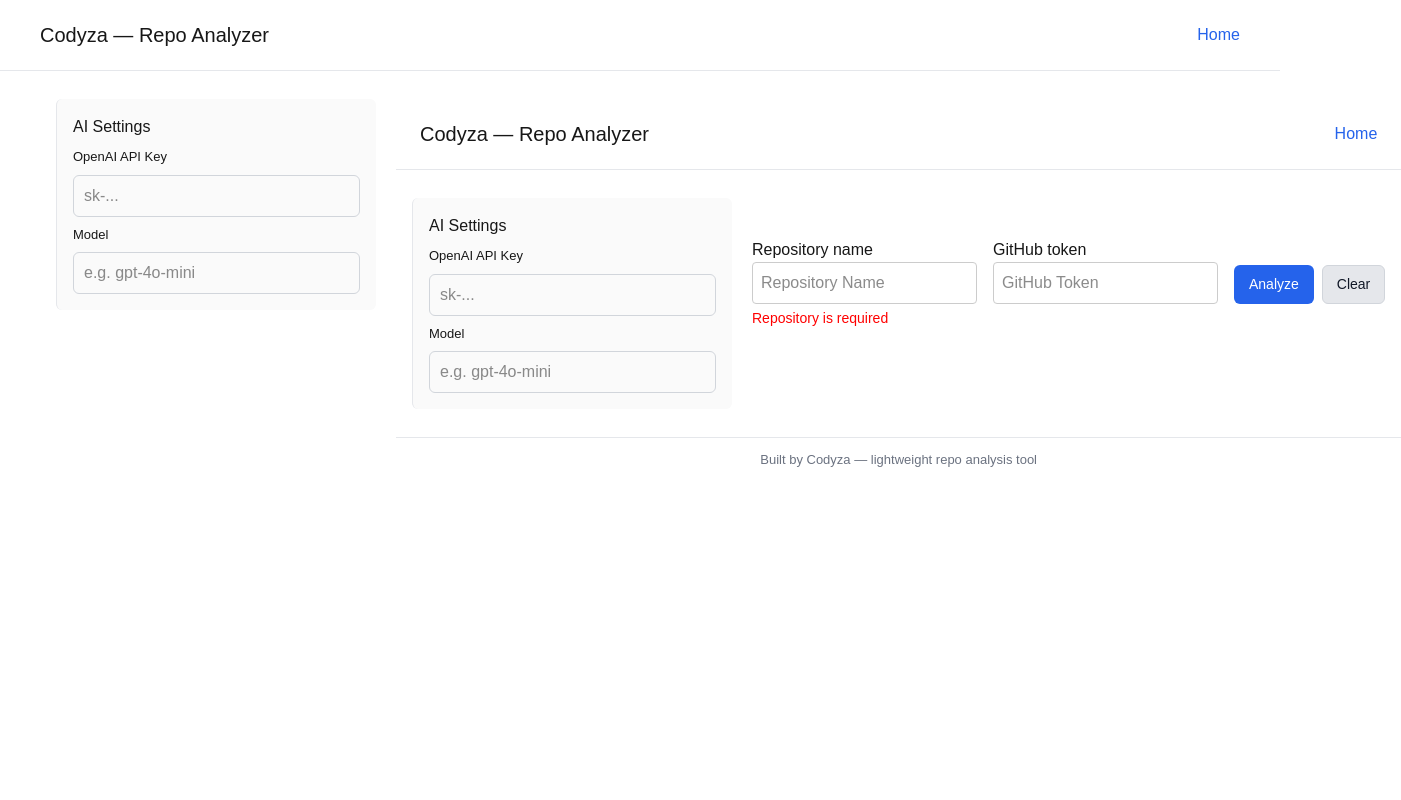
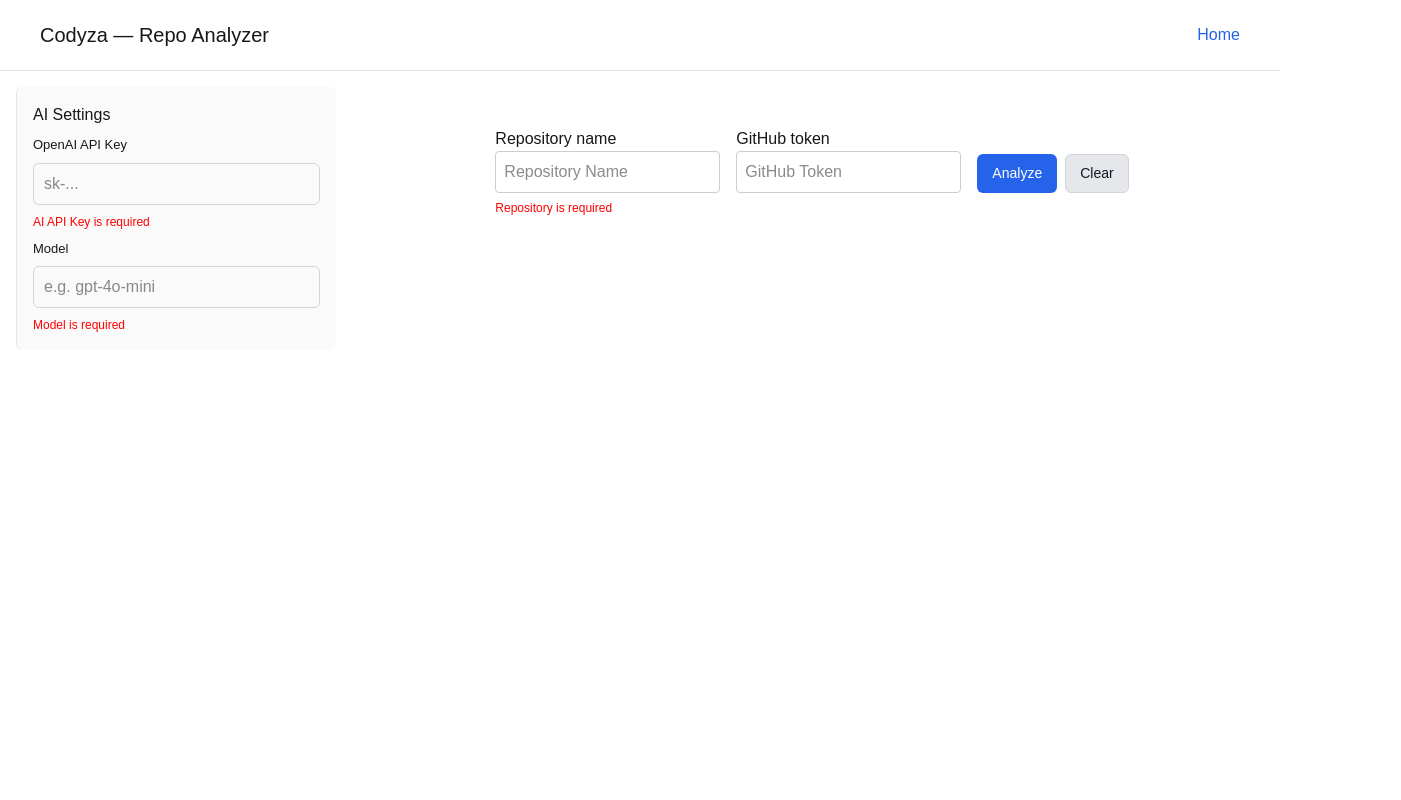
Before and after one commit to insonia78/Codyza-Project-Autopsy, a Next.js app in the folder app/: page /Home in a window 1280 px wide. Both pictures are taken after a click on the button "Analyze". Shown: the top 800 px of the page, 1401 px wide, since content can reach past the window. Built offline with nearby package versions, Linux system fonts and the light colour scheme.

Commit message:
fixed use ref problem

```diff
--- a/app/app/Home/layout.tsx
+++ b/app/app/Home/layout.tsx
@@ -1,38 +1,18 @@
-import React from 'react'
-import AiTokenFieldsComponent from '../components/AiTokenFieldsComponent'
-import Link from 'next/link'
+
 
 type Props = {
 	children: React.ReactNode
 }
 
 export default function HomeLayout({ children }: Props) {
+
 	return (
 		<div style={{ minHeight: '100vh', display: 'flex', flexDirection: 'column' }}>
-			<header style={{ padding: '20px 24px', borderBottom: '1px solid #e5e7eb', background: '#fff' }}>
-				<div style={{ maxWidth: 1200, margin: '0 auto', display: 'flex', alignItems: 'center', justifyContent: 'space-between' }}>
-					<h1 style={{ margin: 0, fontSize: 20 }}>Codyza — Repo Analyzer</h1>
-					<nav aria-label="Main navigation">
-						<Link href="/" style={{ marginLeft: 12, color: '#2563eb', textDecoration: 'none' }}>Home</Link>
-					</nav>
-				</div>
-			</header>
+			<section style={{ flex: 1 }}>
+				{children}
+			</section>
+		</div>
 
-			<div style={{ display: 'flex', gap: 20, maxWidth: 1200, margin: '28px auto', padding: '0 16px', width: '100%' }}>
 
-				<aside style={{ width: 320 }}>
-					<AiTokenFieldsComponent />
-				</aside>
-				<main style={{ flex: 1 }}>
-					{children}
-				</main>
-			</div>
-
-			<footer style={{ borderTop: '1px solid #e5e7eb', padding: '12px 24px', background: '#fff' }}>
-				<div style={{ maxWidth: 1200, margin: '0 auto', textAlign: 'center', fontSize: 13, color: '#6b7280' }}>
-					Built by Codyza — lightweight repo analysis tool
-				</div>
-			</footer>
-		</div>
 	)
 }
--- a/app/app/Home/page.tsx
+++ b/app/app/Home/page.tsx
@@ -1,13 +1,17 @@
+
+import AiTokenFieldsComponent from '../components/AiTokenFieldsComponent'
 import { HomePageFeature } from '../feature/HomePageFeature'
-
-import HomeLayout from './layout'
+import styles from './styles.module.css'
 
 const HomePage = () => {
   return (
-    <div>
-      <HomeLayout>
+    <div className={styles.row}>
+      <aside className={styles.sidebar}>
+        <AiTokenFieldsComponent />
+      </aside>
+      <main className={styles.main}>
         <HomePageFeature />
-      </HomeLayout>
+      </main>
     </div>
   )
 }
--- /dev/null
+++ b/app/app/Home/styles.module.css
@@ -0,0 +1,17 @@
+.row{
+  display:flex;
+  flex-direction:row;
+  align-items:flex-start;
+  gap:24px;
+  padding:16px;
+}
+
+.sidebar{
+  width:320px;
+  flex:0 0 320px;
+}
+
+.main{
+  flex:1 1 auto;
+  min-width:0;
+}
--- a/app/app/components/AiTokenFieldsComponent/index.tsx
+++ b/app/app/components/AiTokenFieldsComponent/index.tsx
@@ -1,12 +1,28 @@
 "use client"
 
-import { useAppDispatch, useAppSelector } from '../../../lib/hooks'
-import { setAiApiKey, setAiModel } from '../../../lib/features/homepageslice'
+// import { setValue } from '@/lib/features/homepageslice';
+import { useAppSelector } from '../../../lib/hooks'
+import { setValue} from '../../../lib/features/homepageslice'
+import {useRef,useEffect} from 'react';
 
 export default function AiTokenFieldsComponent() {
-  const dispatch = useAppDispatch()
-  const aiApiKey = useAppSelector((s) => s.homePage?.aiApiKey || '')
-  const aiModel = useAppSelector((s) => s.homePage?.aiModel || '')
+
+  const aiApiKeyRef = useRef<HTMLInputElement | null>(null);
+  const modelRef = useRef<HTMLInputElement | null>(null);
+  // const dispatch = useAppDispatch();
+  const errors = useAppSelector(state => state.homePage.errors);
+  // const value = useAppSelector(state => state.homePage.value);
+
+
+
+  useEffect(() => {
+    // This runs only on the client after hydration
+
+
+          setValue({ key: 'aiApiKey', value: aiApiKeyRef });
+          setValue({ key: 'aiModel', value: modelRef });
+
+  }, []);
 
 
   return (
@@ -15,19 +31,20 @@ export default function AiTokenFieldsComponent() {
       <div style={{ display: 'flex', flexDirection: 'column', gap: 8 }}>
         <label style={{ fontSize: 13 }}>OpenAI API Key</label>
         <input
-          value={aiApiKey}
-          onChange={(e) => dispatch(setAiApiKey(e.target.value))}
+
+          ref={aiApiKeyRef}
           placeholder="sk-..."
           style={{ padding: '8px 10px', borderRadius: 6, border: '1px solid #d1d5db' }}
         />
-
+        {errors?.aiApiKey && <span style={{ color: 'red', fontSize: 12 }}>{errors.aiApiKey}</span>}
         <label style={{ fontSize: 13 }}>Model</label>
         <input
-          value={aiModel}
-          onChange={(e) => dispatch(setAiModel(e.target.value))}
+
+          ref={modelRef}
           placeholder="e.g. gpt-4o-mini"
           style={{ padding: '8px 10px', borderRadius: 6, border: '1px solid #d1d5db' }}
         />
+        {errors?.aiModel && <span style={{ color: 'red', fontSize: 12 }}>{errors.aiModel}</span>}
       </div>
     </aside>
   )
--- a/app/app/feature/HomePageFeature/functions.tsx
+++ b/app/app/feature/HomePageFeature/functions.tsx
@@ -1,29 +1,39 @@
 'use client'
-import { setRepositoryName, setGitHubToken } from '@/lib/features/homepageslice';
+import { setErrors, setValue } from '@/lib/features/homepageslice';
 import schema from './validator'
 
 export function handleAnalyze(
     e: React.MouseEvent<HTMLButtonElement>,
     dispatch: any,
-    repositoryNameRef: any,
-    githubTokenRef: any
+    value: any,
 ) {
     e.preventDefault()
 
-    const repositoryName = repositoryNameRef?.current?.value ?? ''
-    const githubToken = githubTokenRef?.current?.value ?? ''
-
-    const errors = validateHomeForm({ repositoryName, githubToken })
+    const repositoryName = value.repositoryName?.current?.value ?? ''
+    const githubToken = value.githubToken?.current?.value ?? ''
+    const aiApiKey = value.aiApiKey?.current?.value ?? ''
+    const model = value.aiModel?.current?.value ?? ''
+    const errors = validateHomeForm({ repositoryName, githubToken, aiApiKey, model })
+    console.log(errors);
     if (errors.length > 0) {
+        dispatch(setErrors({
+          repositoryName: errors.find((e: string) => e.includes('Repository')),
+          githubToken: errors.find((e: string) => e.includes('GitHub token')),
+          aiApiKey: errors.find((e: string) => e.includes('AI API Key')),
+          aiModel: errors.find((e: string) => e.includes('Model'))
+        }))
          return errors
     }
-
-    dispatch(setRepositoryName(repositoryName))
-    dispatch(setGitHubToken(githubToken))
+    dispatch(setErrors({
+          repositoryName: '',
+          githubToken: '',
+          aiApiKey: '',
+          aiModel: ''
+        }))
     return []
 }
 
-export function validateHomeForm(values: { repositoryName?: string; githubToken?: string | null }) {
+export function validateHomeForm(values: { repositoryName?: string; githubToken?: string | null; aiApiKey?: string; model?: string }) {
   try {
     schema.validateSync(values, { abortEarly: false })
     return [] as string[]
--- a/app/app/feature/HomePageFeature/index.tsx
+++ b/app/app/feature/HomePageFeature/index.tsx
@@ -1,18 +1,31 @@
 "use client"
-import React, { useRef, useState } from 'react'
+import React, { useEffect, useRef, useState } from 'react'
 import styles from './css/styles.module.css'
-import { useAppDispatch } from '../../../lib/hooks'
+import { useAppDispatch, useAppSelector } from '../../../lib/hooks'
 import { handleAnalyze } from './functions'
 import Button from '@/app/components/Ui/Button'
 import { getRepo } from './server/actions'
+import { setErrors, setValue } from '@/lib/features/homepageslice'
 
 
 
 export const HomePageFeature = () => {
     const repositoryNameRef = useRef<HTMLInputElement | null>(null)
     const githubTokenRef = useRef<HTMLInputElement | null>(null)
+    const value = useAppSelector((s) => s.homePage?.value || {})
+    const errors = useAppSelector((s) => s.homePage?.errors || {})
     const dispatch = useAppDispatch();
-    const [errors, setErrors] = useState<string[]>([])
+
+
+     useEffect(() => {
+         // This runs only on the client after hydration
+
+
+               setValue({ key: 'repositoryName', value: repositoryNameRef });
+               setValue({ key: 'githubToken', value: githubTokenRef });
+
+       }, []);
+
 
 
     return (
@@ -26,12 +39,10 @@ export const HomePageFeature = () => {
                     ref={repositoryNameRef}
                     className={styles.input}
                     placeholder="Repository Name"
-                    suppressHydrationWarning
-                    aria-invalid={!!errors.find((e) => e.toLowerCase().includes('repository'))}
-                    aria-describedby={errors.find((e) => e.toLowerCase().includes('repository')) ? 'repository-error' : undefined}
+
                 />
                 <p id="repository-error" className={styles['error-text']} role="alert" aria-live="assertive">
-                    {errors.find((e) => e.toLowerCase().includes('repository'))}
+                    {errors?.repositoryName && <span style={{ color: 'red', fontSize: 12 }}>{errors.repositoryName}</span>}
                 </p>
             </div>
             <div className={styles['github-token-container']}>
@@ -43,12 +54,10 @@ export const HomePageFeature = () => {
                     ref={githubTokenRef}
                     placeholder="GitHub Token"
                     className={styles.input}
-                    suppressHydrationWarning
-                    aria-invalid={!!errors.find((e) => e.toLowerCase().includes('github token'))}
-                    aria-describedby={errors.find((e) => e.toLowerCase().includes('github token')) ? 'githubToken-error' : undefined}
+
                 />
                 <p id="githubToken-error" className={styles['error-text']} role="alert" aria-live="assertive">
-                    {errors.find((e) => e.toLowerCase().includes('github token'))}
+                    {errors?.githubToken && <span style={{ color: 'red', fontSize: 12 }}>{errors.githubToken}</span>}
                 </p>
             </div>
             <div className={styles['button-container']}>
@@ -57,16 +66,10 @@ export const HomePageFeature = () => {
                     type="button"
                     variant="primary"
                     size="md"
-                    suppressHydrationWarning
                     onClick={async (e: React.MouseEvent<HTMLButtonElement>) => {
-                        const result = handleAnalyze(e, dispatch, repositoryNameRef, githubTokenRef)
-                        if (Array.isArray(result) && result.length > 0) {
-                            console.log(result)
-                            setErrors(result)
-                        } else {
-                            setErrors([])
-                            // Call the server action to get the repository
-                            await getRepo(repositoryNameRef?.current?.value, githubTokenRef?.current?.value)
+                        const result = handleAnalyze(e, dispatch, value)
+                        if ( !(Array.isArray(result) && result.length > 0) ) {
+                           await getRepo(repositoryNameRef?.current?.value, githubTokenRef?.current?.value)
                         }
                     }}
                 >
@@ -80,14 +83,19 @@ export const HomePageFeature = () => {
                     size="md"
                     suppressHydrationWarning
                     onClick={(e: React.MouseEvent<HTMLButtonElement>) => {
-                        if (repositoryNameRef?.current) {
-                            repositoryNameRef.current.value = ''
-                        }
-                        if (githubTokenRef?.current) {
-                            githubTokenRef.current.value = ''
-                        }
-                        setErrors([])
-                        repositoryNameRef?.current?.focus()
+
+                            dispatch(setValue({
+                                repositoryName: '',
+                                githubToken: '',
+                                aiApiKey: '',
+                                aiModel: ''
+                            }))
+                            dispatch(setErrors({
+                                repositoryName: '',
+                                githubToken: '',
+                                aiApiKey: '',
+                                aiModel: ''
+                            }))
                     }}
                 >
                     Clear
--- a/app/app/feature/HomePageFeature/validator.ts
+++ b/app/app/feature/HomePageFeature/validator.ts
@@ -1,3 +1,5 @@
+'use client'
+
 import * as yup from 'yup'
 
 const repoRegex = /^[^/\s]+\/[^^/\s]+$/
@@ -23,6 +25,20 @@ const schema = yup.object({
       if (!val) return true
       return val.length >= 10
     }),
+  aiApiKey: yup
+    .string()
+    .required('AI API Key is required')
+    .test('min-if-present', 'AI API Key must be at least 10 characters', (val) => {
+      if (!val) return true
+      return val.length >= 10
+    }),
+  model: yup
+    .string()
+    .required('Model is required')
+    .test('min-if-present', 'Model must be at least 3 characters', (val) => {
+      if (!val) return true
+      return val.length >= 3
+    }),
 })
 
 
--- a/app/lib/features/homepageslice.ts
+++ b/app/lib/features/homepageslice.ts
@@ -3,27 +3,31 @@ import { createSlice } from '@reduxjs/toolkit';
 const homePageSlice = createSlice({
   name: 'homePage',
   initialState: {
-    repositoryName: '',
-    githubToken: '',
-    aiApiKey: '',
-    aiModel: ''
+    value:{
+      repositoryName: '',
+      githubToken: '',
+      aiApiKey: '',
+      aiModel: ''
+    },
+
+    errors:{
+      repositoryName: '',
+      githubToken: '',
+      aiApiKey: '',
+      aiModel: ''
+    }
   },
   reducers: {
-    setRepositoryName(state, action) {
-      state.repositoryName = action.payload;
+
+    setValue(state, action) {
+      state.value = action.payload;
     },
-    setGitHubToken(state, action) {
-      state.githubToken = action.payload;
-    }
-    ,
-    setAiApiKey(state, action) {
-      state.aiApiKey = action.payload;
-    },
-    setAiModel(state, action) {
-      state.aiModel = action.payload;
+
+    setErrors(state, action) {
+      state.errors = action.payload;
     }
   }
 });
 
-export const { setRepositoryName, setGitHubToken, setAiApiKey, setAiModel } = homePageSlice.actions;
+export const { setErrors , setValue } = homePageSlice.actions;
 export default homePageSlice.reducer;
```
Also changed, not shown: app/app/feature/HomePageFeature/server/actions.ts (+0 -14 lines), app/app/layout.tsx (+14 -0 lines).
